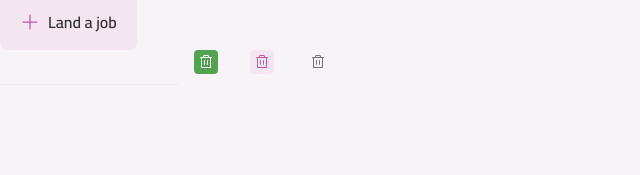
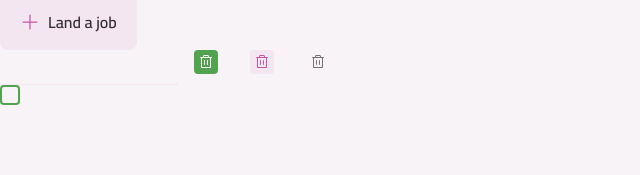
Before and after one commit to mmanaclara/todo-list, a React (Vite) app: page / in a window 1280 px wide. Shown: the part 119-294 px from the top of the page, without its empty margins (0-640 px from the left). Built offline with nearby package versions, Linux system fonts and the light colour scheme.

Commit message:
feat: create checkbox component

```diff
--- a/src/App.tsx
+++ b/src/App.tsx
@@ -8,6 +8,7 @@
 import Button from "./components/Button";
 import ButtonIcon from "./components/ButtonIcon";
 import InputText from "./components/InputText";
+import InputCheckbox from "./components/InputCheckbox";
 
 export default function App() {
   return (
@@ -27,6 +28,7 @@
           <ButtonIcon className="mx-4" icon={TrashIcon} variant="secondary" />
           <ButtonIcon className="mx-4" icon={TrashIcon} variant="tertiary" />
         </div>
+        <InputCheckbox />
       </div>
     </>
   );
--- /dev/null
+++ b/src/components/InputCheckbox.tsx
@@ -0,0 +1,71 @@
+import { cva, type VariantProps } from "class-variance-authority";
+
+import CheckIcon from "../assets/icons/check.svg?react";
+import Icon from "./Icon";
+
+export const inputCheckboxWrapperVariants = cva(`
+    inline-flex items-center justify-center relative group
+  `);
+
+export const inputCheckboxVariants = cva(
+  `
+  appearance-none peer flex items-center justify-center cursor-pointer
+  border-2 border-solid transition overflow-hidden border-green-base
+  hover:border-green-dark hover:bg-green-dark/20
+  checked:border-green-base checked:bg-green-base
+  group-hover:checked:border-green-dark group-hover:checked:bg-green-dark
+`,
+  {
+    variants: {
+      size: {
+        md: "w-5 h-5 rounded-sm",
+      },
+      disabled: {
+        true: "pointer-events-none",
+      },
+    },
+    defaultVariants: {
+      size: "md",
+      disabled: false,
+    },
+  }
+);
+
+export const inputCheckboxIconVariants = cva(
+  `
+    absolute top-1/2 left-1 -translate-y-1/2
+    hidden peer-checked:block fill-white
+  `,
+  {
+    variants: {
+      size: {
+        md: "w-3 h-3",
+      },
+    },
+    defaultVariants: {
+      size: "md",
+    },
+  }
+);
+
+interface InputCheckboxProps
+  extends VariantProps<typeof inputCheckboxVariants>,
+    Omit<React.ComponentProps<"input">, "size" | "disabled"> {}
+
+export default function InputCheckbox({
+  size,
+  disabled,
+  className,
+  ...props
+}: InputCheckboxProps) {
+  return (
+    <label className={inputCheckboxWrapperVariants({ className })}>
+      <input
+        type="checkbox"
+        className={inputCheckboxVariants({ size, disabled })}
+        {...props}
+      />
+      <Icon className={inputCheckboxIconVariants({ size })} svg={CheckIcon} />
+    </label>
+  );
+}
```
